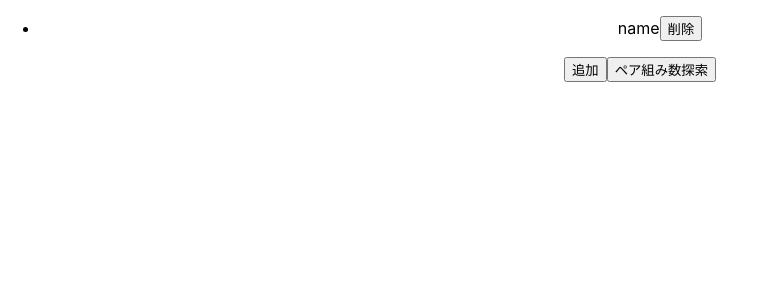
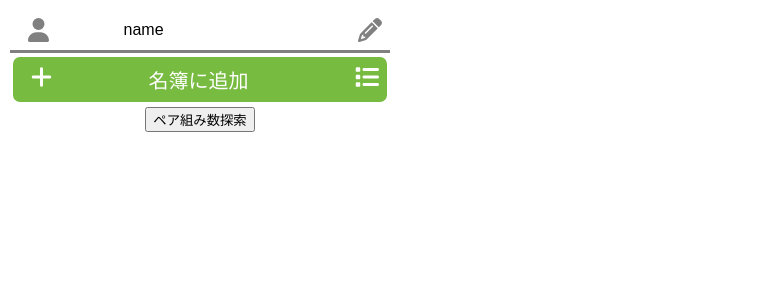
Before and after one commit to fyuuki0jp/pair_random_match, a React (Create React App) app: page / in a window 1280 px wide. Shown: the top 300 px of the page, without its empty margins (0-769 px from the left). Built offline with nearby package versions, Linux system fonts and the light colour scheme.

Commit message:
member list ui

```diff
--- a/package.json
+++ b/package.json
@@ -3,6 +3,10 @@
   "version": "0.1.0",
   "private": true,
   "dependencies": {
+    "@fortawesome/fontawesome-svg-core": "^6.4.0",
+    "@fortawesome/free-regular-svg-icons": "^6.4.0",
+    "@fortawesome/free-solid-svg-icons": "^6.4.0",
+    "@fortawesome/react-fontawesome": "^0.2.0",
     "@testing-library/jest-dom": "^5.16.5",
     "@testing-library/react": "^13.4.0",
     "@testing-library/user-event": "^13.5.0",
--- a/src/App.css
+++ b/src/App.css
@@ -36,3 +36,58 @@
     transform: rotate(360deg);
   }
 }
+
+.remove.icon {
+  color: #000;
+  position: absolute;
+  margin-left: 3px;
+  margin-top: 10px;
+}
+
+.remove.icon:before {
+  content: '';
+  position: absolute;
+  width: 15px;
+  height: 1px;
+  background-color: currentColor;
+  -webkit-transform: rotate(45deg);
+          transform: rotate(45deg);
+}
+
+.remove.icon:after {
+  content: '';
+  position: absolute;
+  width: 15px;
+  height: 1px;
+  background-color: currentColor;
+  -webkit-transform: rotate(-45deg);
+          transform: rotate(-45deg);
+}
+
+
+.edit-solid.icon {
+  color: #000;
+  position: absolute;
+  margin-left: 4px;
+  margin-top: 7px;
+  width: 14px;
+  height: 2px;
+  border-radius: 1px;
+  border: solid 1px currentColor;
+  background-color: currentColor;
+  -webkit-transform: rotate(-45deg);
+          transform: rotate(-45deg);
+}
+
+.edit-solid.icon:before {
+  content: '';
+  position: absolute;
+  left: -12px;
+  top: -1px;
+  width: 0px;
+  height: 0px;
+  border-left: solid 5px transparent;
+  border-right: solid 5px currentColor;
+  border-top: solid 2px transparent;
+  border-bottom: solid 2px transparent;
+}
--- a/src/MemberSheet.tsx
+++ b/src/MemberSheet.tsx
@@ -1,7 +1,9 @@
 import { useAtom } from 'jotai';
-import React, { useState } from 'react';
+import React, { useRef, useState } from 'react';
 import {membersAtom} from './State';
 import { searchPairPattern } from './Logic';
+import { FontAwesomeIcon } from '@fortawesome/react-fontawesome';
+import { faCheck, faList, faPencil, faPlus, faRemove, faUser } from '@fortawesome/free-solid-svg-icons';
 
 
 function Member(props:{idx:number})
@@ -9,8 +11,13 @@ function Member(props:{idx:number})
     const [members,setMember] = useAtom(membersAtom)
     const [name,setName] = useState(members.filter((member)=> member.idx===props.idx)[0].name)
     const [edit,setEdit] = useState(false)
+    const inputName = useRef<HTMLInputElement>(null)
 
     const updateMember = () => {
+        if(name === '')
+        {
+            alert('名前を空欄にできません。名前を設定してください')
+        }else{
             setEdit(!edit)
             let newData = members.filter((item) => {
                 return item.idx !== props.idx ? true:false;
@@ -21,6 +28,11 @@ function Member(props:{idx:number})
             changeData[0].name=name
             setMember([...newData,changeData[0]])
         }
+    }
+    const editMember = () => {
+        setEdit(true)
+        inputName.current?.focus()
+    }
     const deleteMember = () => {
         let newData = members.filter((item) => {
             return item.idx !== props.idx ? true:false;
@@ -29,18 +41,28 @@ function Member(props:{idx:number})
     }
 
     return (
-    <li onDoubleClick={updateMember}>{!edit ? name:<input value={name} onChange={(e)=>{setName(e.target.value)}}></input>}<button onClick={deleteMember}>削除</button></li>
+    <div style={{display:'flex',margin:'0.1rem','justifyContent':'space-between',padding:'0.5rem 0.5rem',borderBottom:'solid',color:!edit? 'gray':'blue'}}>
+        {edit ? <FontAwesomeIcon icon={faRemove} size="xl" style={{marginLeft:'10px',color:'red'}} onClick={deleteMember}/>:<FontAwesomeIcon icon={faUser} size="xl" style={{marginLeft:'10px',}}/>}
+        <input ref={inputName} style={{fontSize:'12pt',maxWidth:'150px',appearance:'none',outline:0,border:'none'}} value={name} onChange={e=>{setName(e.target.value)}} readOnly={!edit}></input>
+        {!edit ? <FontAwesomeIcon icon={faPencil} size="xl" style={{marginLeft:'10px'}} onClick={editMember}/>:<FontAwesomeIcon icon={faCheck} size="xl" style={{color:'green'}}onClick={updateMember}/>}
+        </div>
     )
 }
 
 function MemberSheet(){
     const [members,setMember] = useAtom(membersAtom)
     return (
-        <div>
-            <ul>
+        <div style={{'maxWidth':'480px','width':'30vw',padding:'0.5rem'}}>
             {members.sort((a,b)=> a.idx-b.idx).map(m => <Member idx={m.idx}/>)}
-            </ul>
-            <button onClick={e=>{setMember([...members,{idx:members.reduce((a,b)=> a.idx>b.idx ? a:b).idx+1, name:'名前',level:0}])}}>追加</button>
+            <div
+                style={{display:'flex',margin:'0.1rem','justifyContent':'space-between',padding:'0.5rem 0.5rem',border:'solid',borderRadius:'10px',color:'white',backgroundColor:"#77bb41"}}
+                unselectable={'on'}
+                onClick={e=>{setMember([...members,{idx:members.length > 0 ? members.reduce((a,b)=> a.idx>b.idx ? a:b).idx+1:1, name:'名前'+String(members.length > 0 ? members.reduce((a,b)=> a.idx>b.idx ? a:b).idx+1:1),level:0}])}}
+            >
+                <FontAwesomeIcon icon={faPlus} size='xl' style={{marginLeft:'10px'}}/>
+                <span style={{fontSize:'15pt',maxWidth:'100%',appearance:'none',outline:0,border:'none'}}>名簿に追加</span>
+                <FontAwesomeIcon icon={faList} size='xl' style={{marginLeft:'10px'}}/>
+            </div>
             <button onClick={e=>{
                 alert(JSON.stringify(searchPairPattern([2,3],members.length)))
             }}>ペア組み数探索</button>
```
Also changed, not shown: 1 other file (tests, documents, lock files or other folders). Lines whose indentation alone changed are shown as unchanged.
